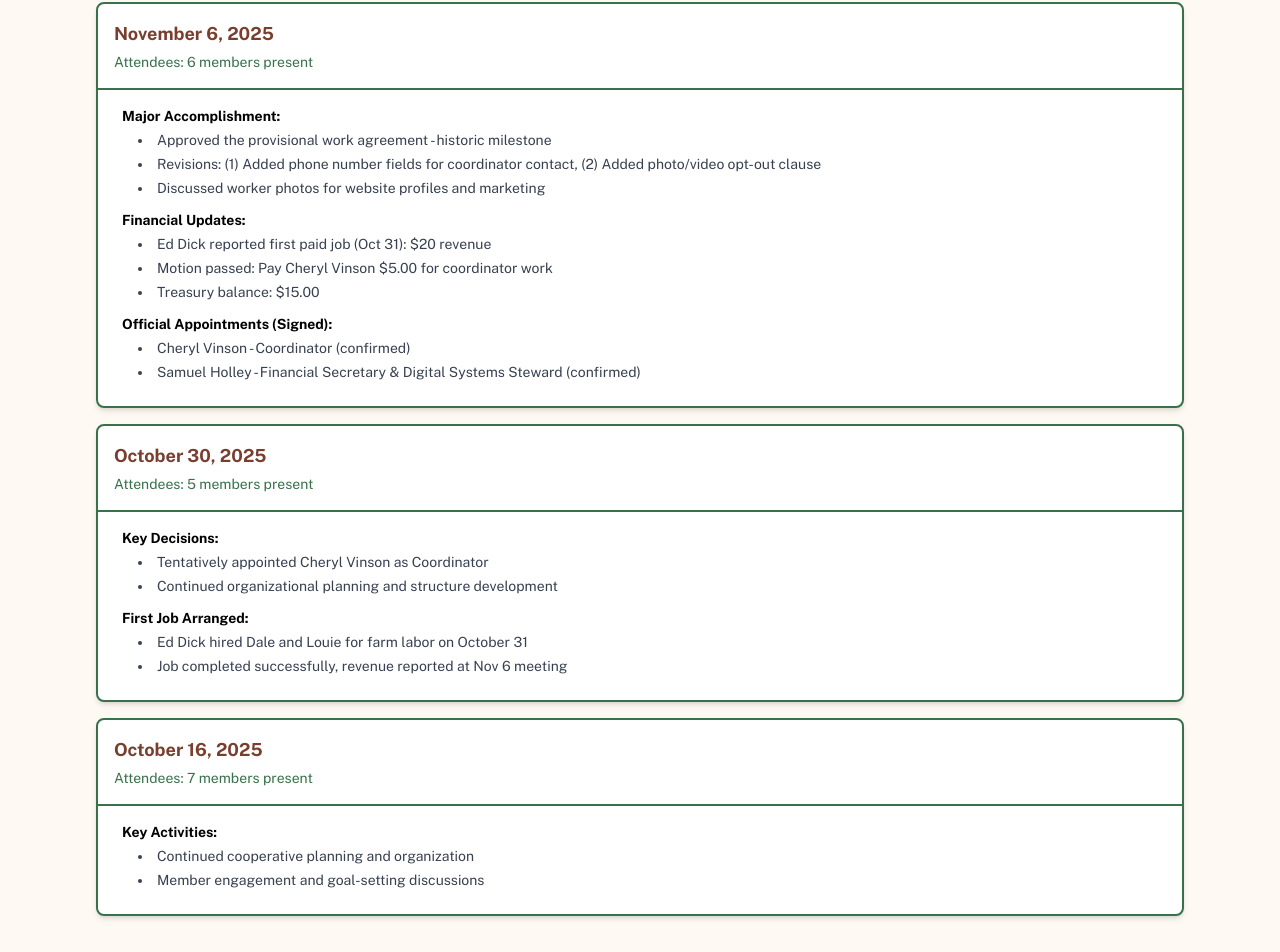
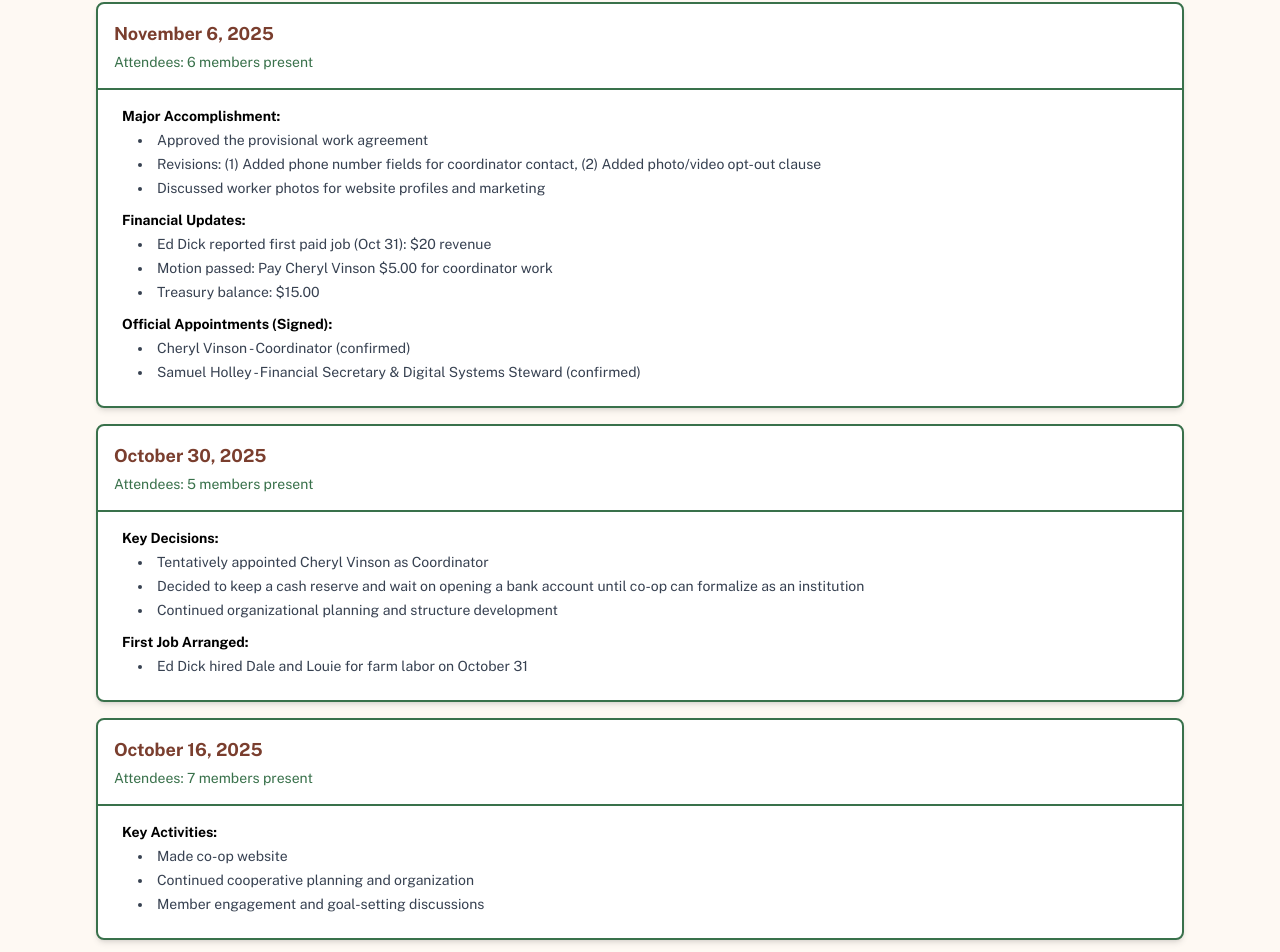
Before and after one commit to samuelmholley1/mendolaborcoop.ukiahumc.org, a Next.js app: page /records in a window 1280 px wide. Shown: the part 1414-2366 px from the top of the page. Built offline with nearby package versions, Linux system fonts and the light colour scheme.

Commit message:
Update meeting minutes: remove 'historic milestone', add cash reserve decision, add website creation to Oct 16

```diff
--- a/pages/records.tsx
+++ b/pages/records.tsx
@@ -170,7 +170,7 @@ const RecordsPage: React.FC = () => {
                   <div>
                     <p className="font-bold text-black mb-1">Major Accomplishment:</p>
                     <ul className="list-disc list-inside text-gray-700 ml-4 space-y-1">
-                      <li>Approved the provisional work agreement - historic milestone</li>
+                      <li>Approved the provisional work agreement</li>
                       <li>Revisions: (1) Added phone number fields for coordinator contact, (2) Added photo/video opt-out clause</li>
                       <li>Discussed worker photos for website profiles and marketing</li>
                     </ul>
@@ -208,6 +208,7 @@ const RecordsPage: React.FC = () => {
                     <p className="font-bold text-black mb-1">Key Decisions:</p>
                     <ul className="list-disc list-inside text-gray-700 ml-4 space-y-1">
                       <li>Tentatively appointed Cheryl Vinson as Coordinator</li>
+                      <li>Decided to keep a cash reserve and wait on opening a bank account until co-op can formalize as an institution</li>
                       <li>Continued organizational planning and structure development</li>
                     </ul>
                   </div>
@@ -215,7 +216,6 @@ const RecordsPage: React.FC = () => {
                     <p className="font-bold text-black mb-1">First Job Arranged:</p>
                     <ul className="list-disc list-inside text-gray-700 ml-4 space-y-1">
                       <li>Ed Dick hired Dale and Louie for farm labor on October 31</li>
-                      <li>Job completed successfully, revenue reported at Nov 6 meeting</li>
                     </ul>
                   </div>
                 </div>
@@ -235,6 +235,7 @@ const RecordsPage: React.FC = () => {
                   <div>
                     <p className="font-bold text-black mb-1">Key Activities:</p>
                     <ul className="list-disc list-inside text-gray-700 ml-4 space-y-1">
+                      <li>Made co-op website</li>
                       <li>Continued cooperative planning and organization</li>
                       <li>Member engagement and goal-setting discussions</li>
                     </ul>
```
